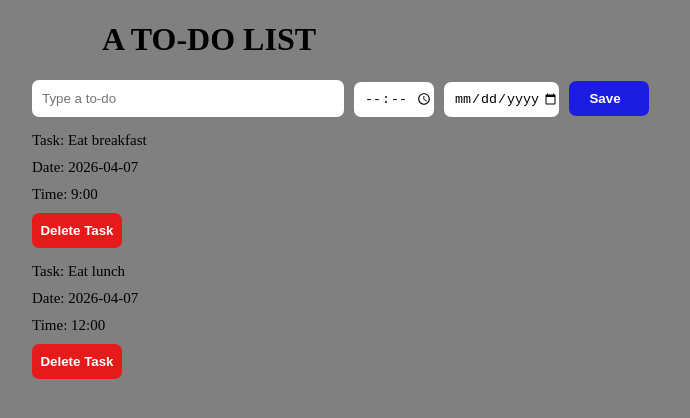
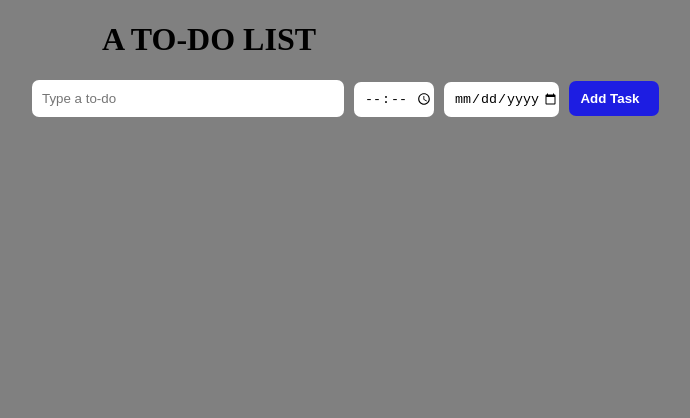
Before and after one commit to barrymomodouwurrie-165/todo-list, a React (Vite) app: page / in a window 1280 px wide. Shown: the top 418 px of the page, without its empty margins (6-696 px from the left). Built offline with nearby package versions, Linux system fonts and the light colour scheme.

Commit message:
added local storage to store tasks data

```diff
--- a/src/App.jsx
+++ b/src/App.jsx
@@ -1,29 +1,22 @@
-import { useState } from "react";
+import { useEffect, useState } from "react";
 import Index from "./pages/Index";
 import "./pages/style.css";
 import Tasks from "./pages/Tasks";
 
 function App() {
-  const [messageList, setMessageList] = useState([
-    {
-      id: 1,
-      message: "Eat breakfast",
-      time: "9:00",
-      date: "2026-04-07",
-    },
-    {
-      id: 2,
-      message: "Eat lunch",
-      time: "12:00",
-      date: "2026-04-07",
-    },
-  ]);
+  const [messageList, setMessageList] = useState(
+    JSON.parse(localStorage.getItem("tasks")) ||
+      [],
+  );
 
+  useEffect(() => {
+    localStorage.setItem("tasks", JSON.stringify(messageList));
+  }, [messageList]);
 
   return (
     <>
       <Index messageList={messageList} setMessageList={setMessageList} />
-      <Tasks messageList={messageList} setMessageList={setMessageList}  />
+      <Tasks messageList={messageList} setMessageList={setMessageList} />
     </>
   );
 }
--- a/src/pages/Index.jsx
+++ b/src/pages/Index.jsx
@@ -43,7 +43,7 @@
       <input className="time-input" type="time"  onChange={TimeChange} value={time} />
       <input className="date-input" type="date"  onChange={DateChange} value={date} />
       <button className="save-button" onClick={SendButton}>
-        Save
+        Add Task
       </button>
     </div>
   );
--- a/src/pages/style.css
+++ b/src/pages/style.css
@@ -28,7 +28,7 @@
 }
 .save-button {
   padding: 10px 18px;
-  width: 80px;
+  width: 90px;
   margin-left: 10px;
   border-radius: 7px;
   border: none;
```
